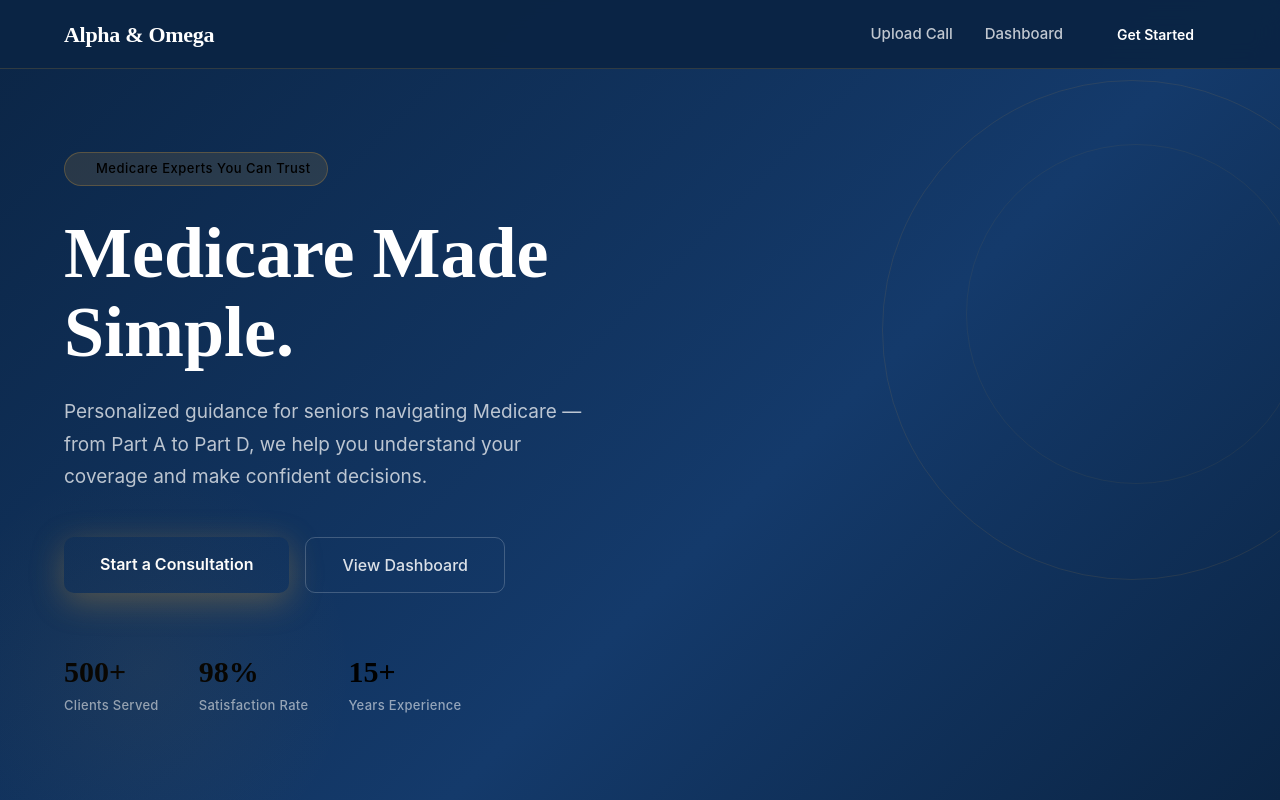
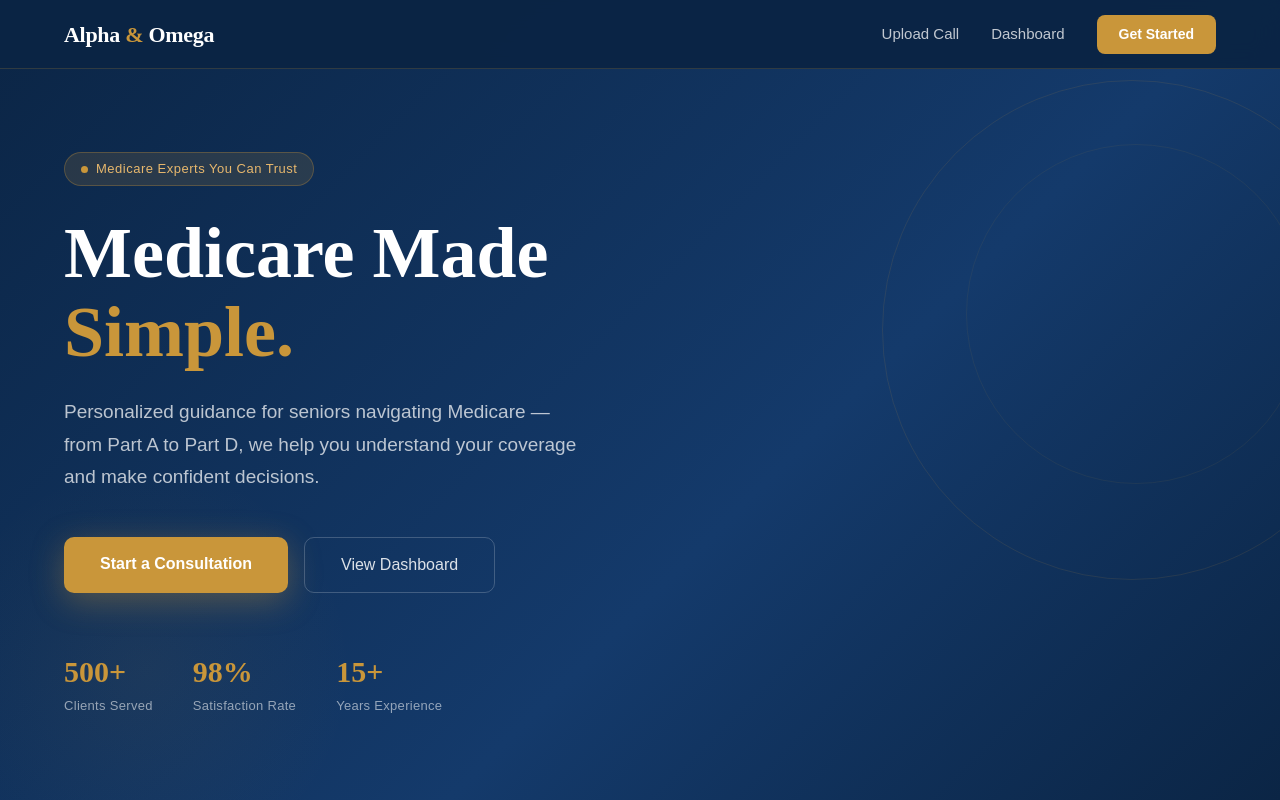
Before and after one commit to JaxJ12/alpha-omega-frontend, a Next.js app: page / in a window 1280 px wide. Shown: the top 800 px of the page. Built offline with nearby package versions, Linux system fonts and the light colour scheme.

Commit message:
Enhance global styles with fonts and variables
Added custom font imports and CSS variables for theming.

```diff
--- a/app/globals.css
+++ b/app/globals.css
@@ -1,13 +1,34 @@
 @tailwind base;
 @tailwind components;
 @tailwind utilities;
+
+@import url('https://fonts.googleapis.com/css2?family=Playfair+Display:wght@400;500;600;700&family=DM+Sans:ital,opsz,wght@0,9..40,300;0,9..40,400;0,9..40,500;0,9..40,600;1,9..40,400&display=swap');
+
+:root {
+  --navy:     #0B2545;
+  --navy-mid: #143A6B;
+  --gold:     #C9963A;
+  --gold-lt:  #E8B86D;
+  --cream:    #F8F5F0;
+  --white:    #FFFFFF;
+  --text:     #1A1A2E;
+  --muted:    #6B7280;
+  --border:   #E5E1DA;
+}
 
 html {
   scroll-behavior: smooth;
 }
 
 body {
-  font-family: -apple-system, BlinkMacSystemFont, "Segoe UI", Roboto, sans-serif;
+  font-family: 'DM Sans', sans-serif;
+  background-color: var(--cream);
+  color: var(--text);
+  -webkit-font-smoothing: antialiased;
+}
+
+h1, h2, h3, h4 {
+  font-family: 'Playfair Display', serif;
 }
 
 a {
@@ -18,3 +39,31 @@ a {
 button {
   cursor: pointer;
 }
+
+@keyframes fadeUp {
+  from { opacity: 0; transform: translateY(24px); }
+  to   { opacity: 1; transform: translateY(0); }
+}
+
+.fade-up {
+  animation: fadeUp 0.65s ease forwards;
+}
+
+.fade-up-1 { animation: fadeUp 0.65s 0.05s ease both; }
+.fade-up-2 { animation: fadeUp 0.65s 0.15s ease both; }
+.fade-up-3 { animation: fadeUp 0.65s 0.25s ease both; }
+.fade-up-4 { animation: fadeUp 0.65s 0.35s ease both; }
+.fade-up-5 { animation: fadeUp 0.65s 0.45s ease both; }
+
+.gold-line {
+  display: inline-block;
+  position: relative;
+}
+.gold-line::after {
+  content: '';
+  position: absolute;
+  left: 0; bottom: -3px;
+  width: 100%; height: 3px;
+  background: linear-gradient(90deg, #C9963A, #E8B86D);
+  border-radius: 2px;
+}
```
